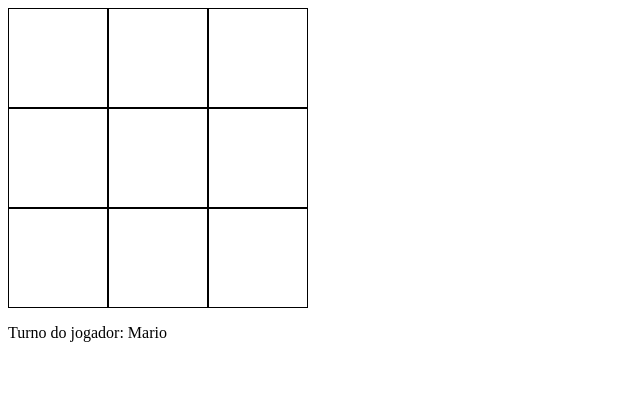
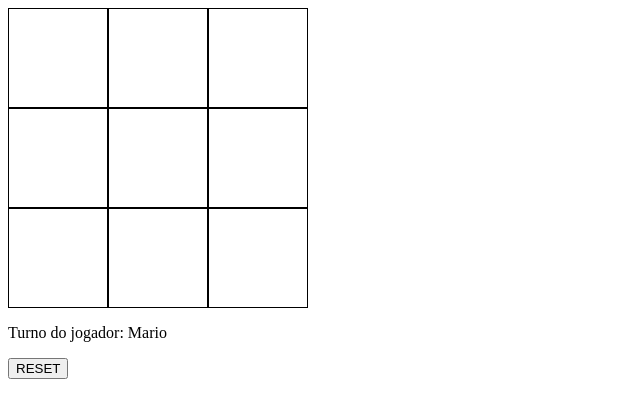
Before and after one commit to felipegabriel1942/tic-tac-toe, an Angular app: page / in a window 1280 px wide. Shown: the top 418 px of the page, without its empty margins (0-640 px from the left). Built offline with nearby package versions, Linux system fonts and the light colour scheme.

Commit message:
Button to restart game

```diff
--- a/src/app/app.component.html
+++ b/src/app/app.component.html
@@ -4,7 +4,9 @@
     *ngFor="let value of fieldValues; let i = index"
     (click)="setValueOnField(i)"
   >
-    <app-field></app-field>
+    <app-field [fieldMark]="value"></app-field>
   </div>
 </div>
 <p>Turno do jogador: {{ playerOnTurn.name }}</p>
+
+<button (click)="restartGame()">RESET</button>
--- a/src/app/app.component.ts
+++ b/src/app/app.component.ts
@@ -7,7 +7,7 @@ import { Player } from './models/player.model';
   styleUrls: ['./app.component.css']
 })
 export class AppComponent implements OnInit {
-  fieldValues: string[] = [];
+  fieldValues: number[] = [];
   playerOnTurn: Player;
   players: Player[] = [];
 
@@ -17,7 +17,12 @@ export class AppComponent implements OnInit {
     this.createFields();
     this.createPlayers();
     this.setFirstPlayer();
-    console.log(this.playerOnTurn);
+  }
+
+  restartGame(): void {
+    this.fieldValues = [];
+    this.createFields();
+    this.setFirstPlayer();
   }
 
   createFields(): void {
@@ -45,7 +50,7 @@ export class AppComponent implements OnInit {
   }
 
   setValueOnField(index: number): void {
-    console.log(index);
+    this.fieldValues[index] = this.playerOnTurn.mark;
     this.changePlayerTurn();
   }
 
```
